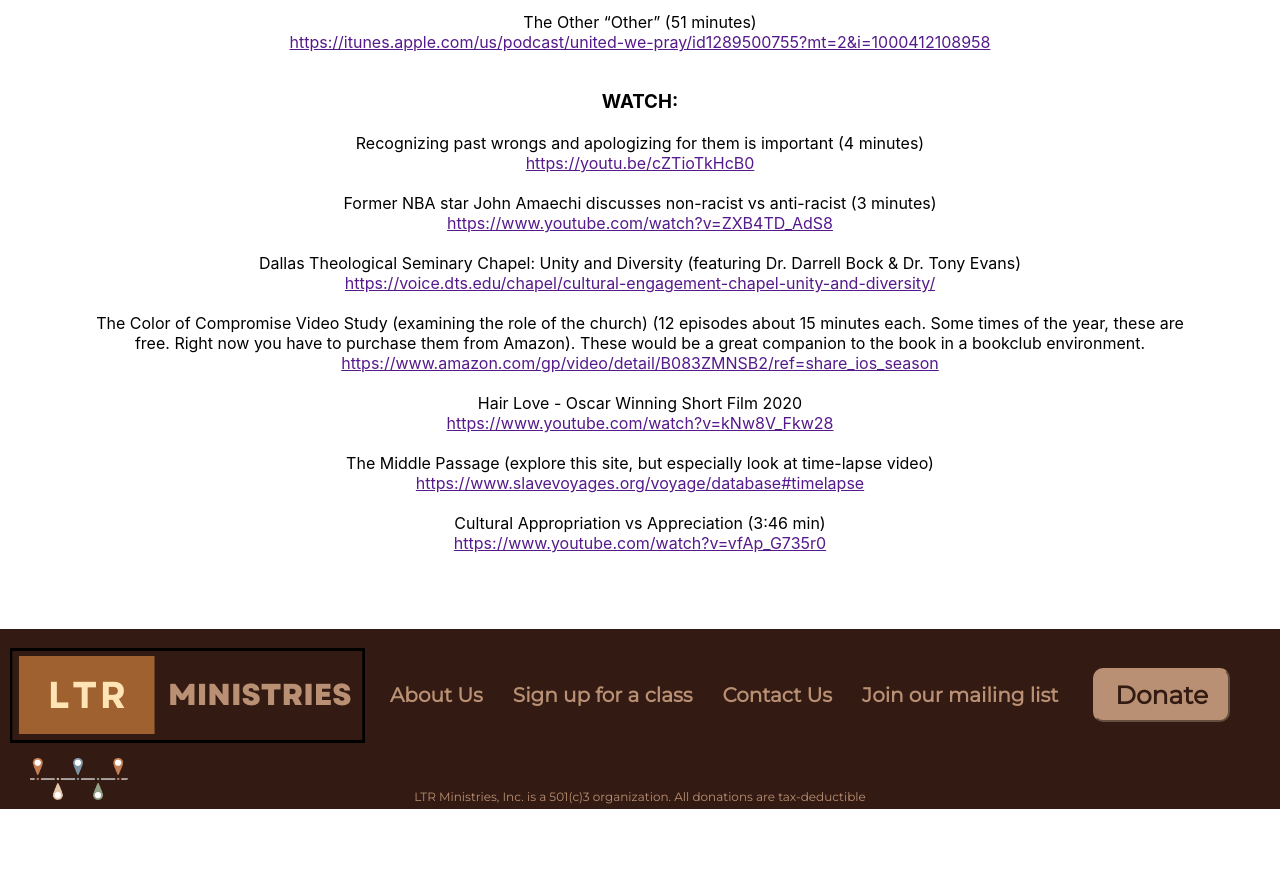
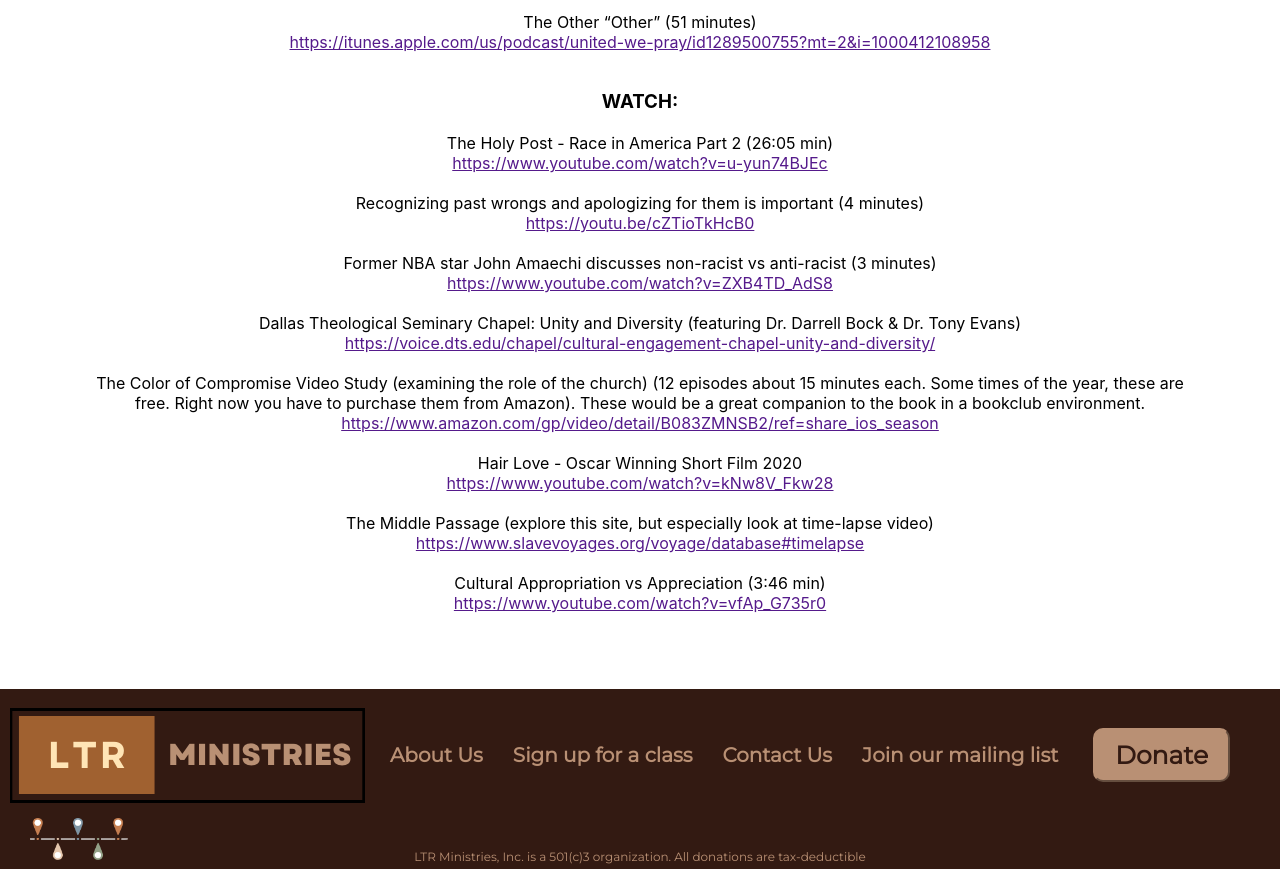
Before and after one commit to sd99park/Lets-Talk-Race-Website, a React (Create React App) app: page /Homework/Week4 in a window 1280 px wide. Shown: the part 2980-3849 px from the top of the page. Before the commit the page ends 3789 px from the top, so only its background shows below. Built offline with nearby package versions, Linux system fonts and the light colour scheme.

Commit message:
Small Updates

```diff
--- a/src/components/Homework/HW Pages/Week4.js
+++ b/src/components/Homework/HW Pages/Week4.js
@@ -255,6 +255,21 @@
       {/* WATCH */}
       <div>
         <h3 className="hw-center">WATCH:</h3>
+
+        <p className="hw-obj-title">
+          The Holy Post - Race in America Part 2 (26:05 min)
+        </p>
+        <p className="hw-obj-descr">
+          <a
+            onClick={() => {
+              window.open("https://www.youtube.com/watch?v=u-yun74BJEc");
+            }}
+            href=""
+          >
+            https://www.youtube.com/watch?v=u-yun74BJEc
+          </a>
+        </p>
+
         <p className="hw-obj-title">
           Recognizing past wrongs and apologizing for them is important (4
           minutes)
```
Also changed, not shown: 1 other file (tests, documents, lock files or other folders).
